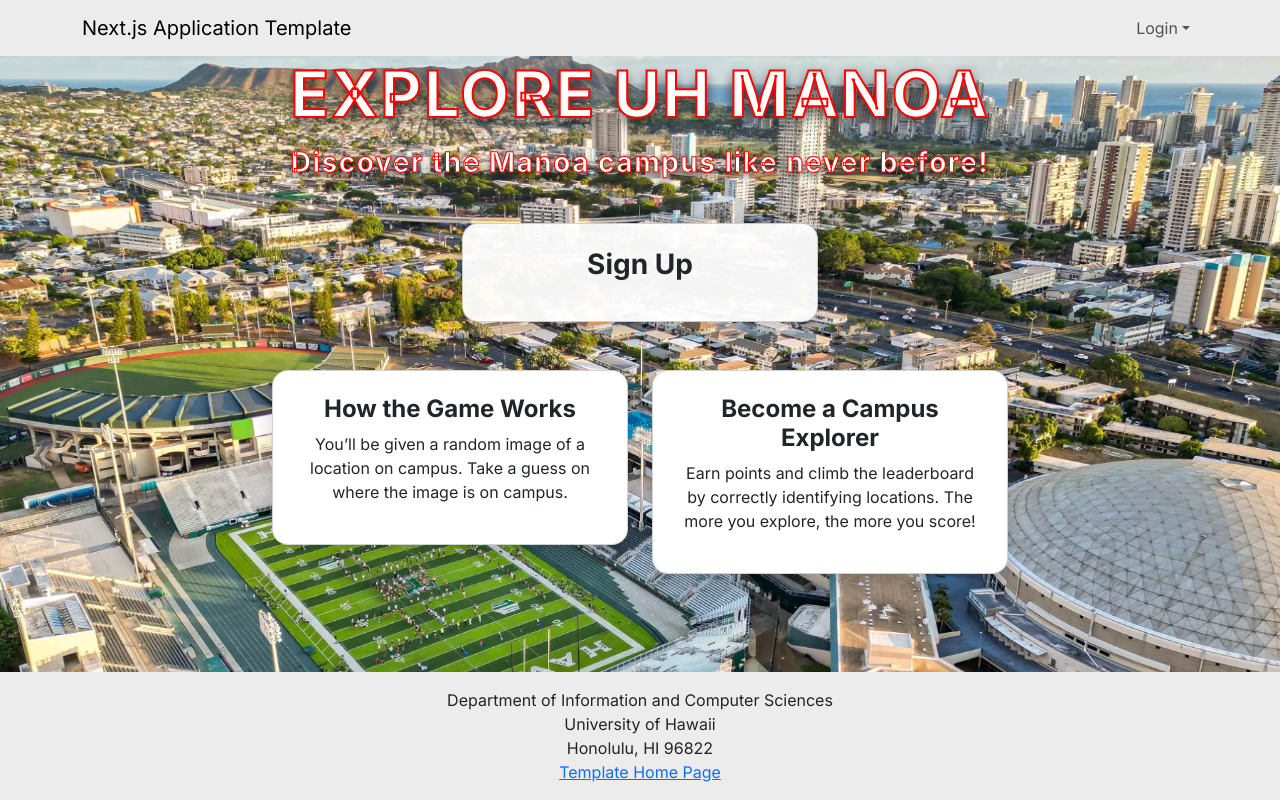
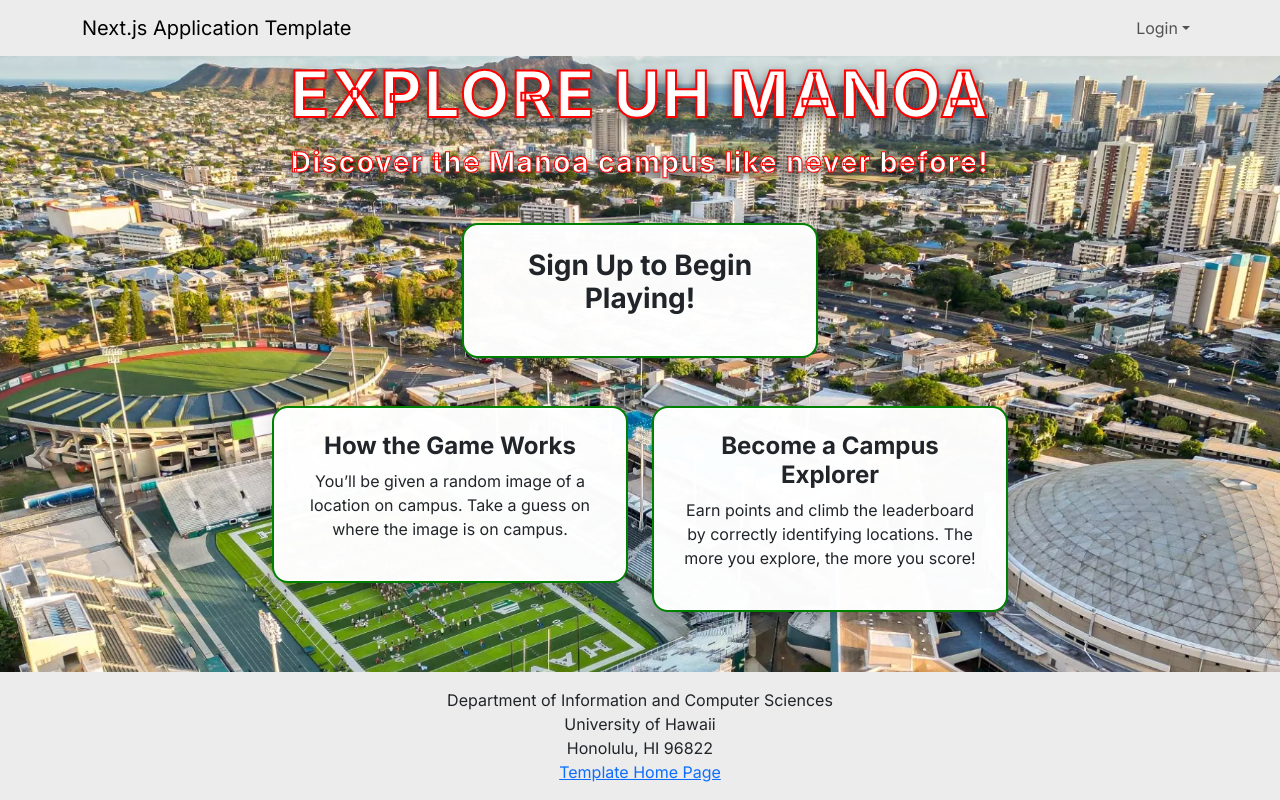
Before and after one commit to manoa-guesser/manoa-guesser, a Next.js app: page / in a window 1280 px wide. Built offline with nearby package versions, Linux system fonts and the light colour scheme; no server answers.

Commit message:
Changed card clarity

```diff
--- a/src/app/globals.css
+++ b/src/app/globals.css
@@ -17,3 +17,11 @@
   display: flex;
   flex-direction: column;
 }
+
+.card {
+  border: 2px solid green !important;
+  border-radius: 30px;          /* optional */
+  background-color: rgba(255, 255, 255, 0.98) !important;
+  box-shadow: 0 0 20px rgba(255, 0, 0, 0.8); /* optional glow */
+  padding: 1.5rem;
+}
--- a/src/app/page.tsx
+++ b/src/app/page.tsx
@@ -40,7 +40,7 @@
           className="p-4 shadow rounded-4"
           style={{ backgroundColor: 'rgba(255,255,255,0.95)' }}
         >
-          <h3 className="fw-bold mb-3">Sign Up</h3>
+          <h3 className="fw-bold mb-3">Sign Up to Begin Playing!</h3>
         </Card>
       </Col>
     </Row>
```
